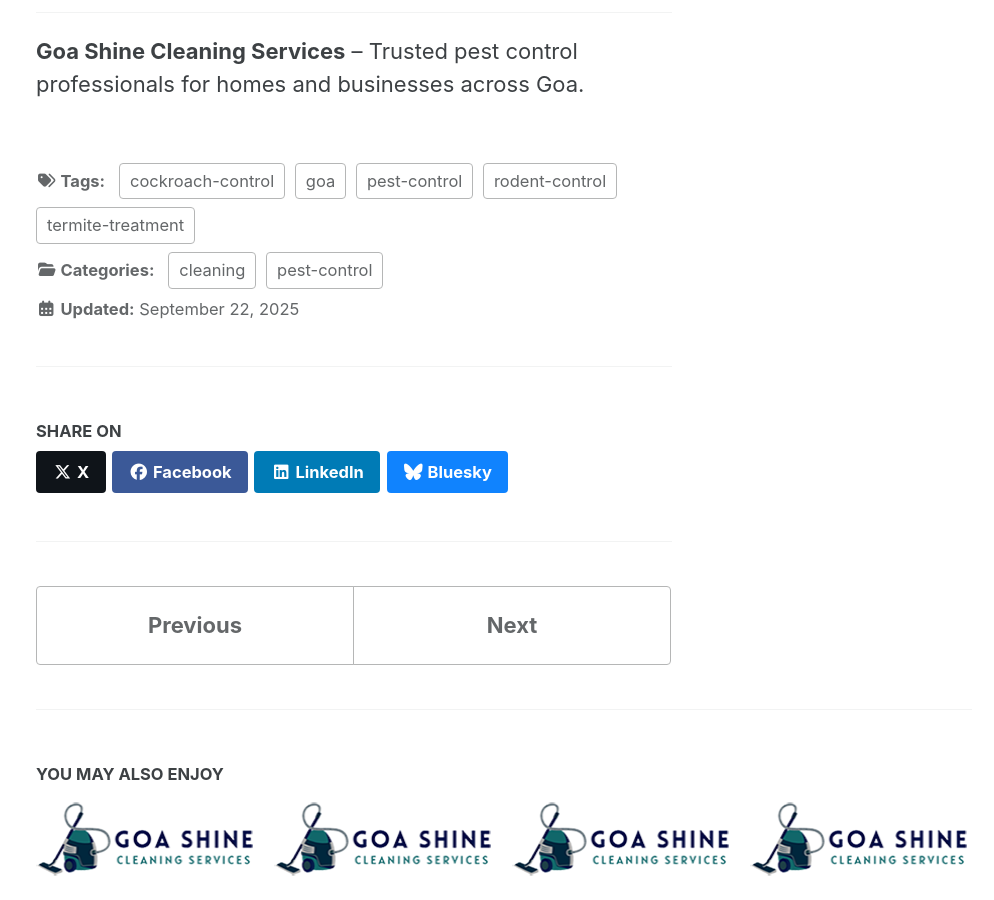
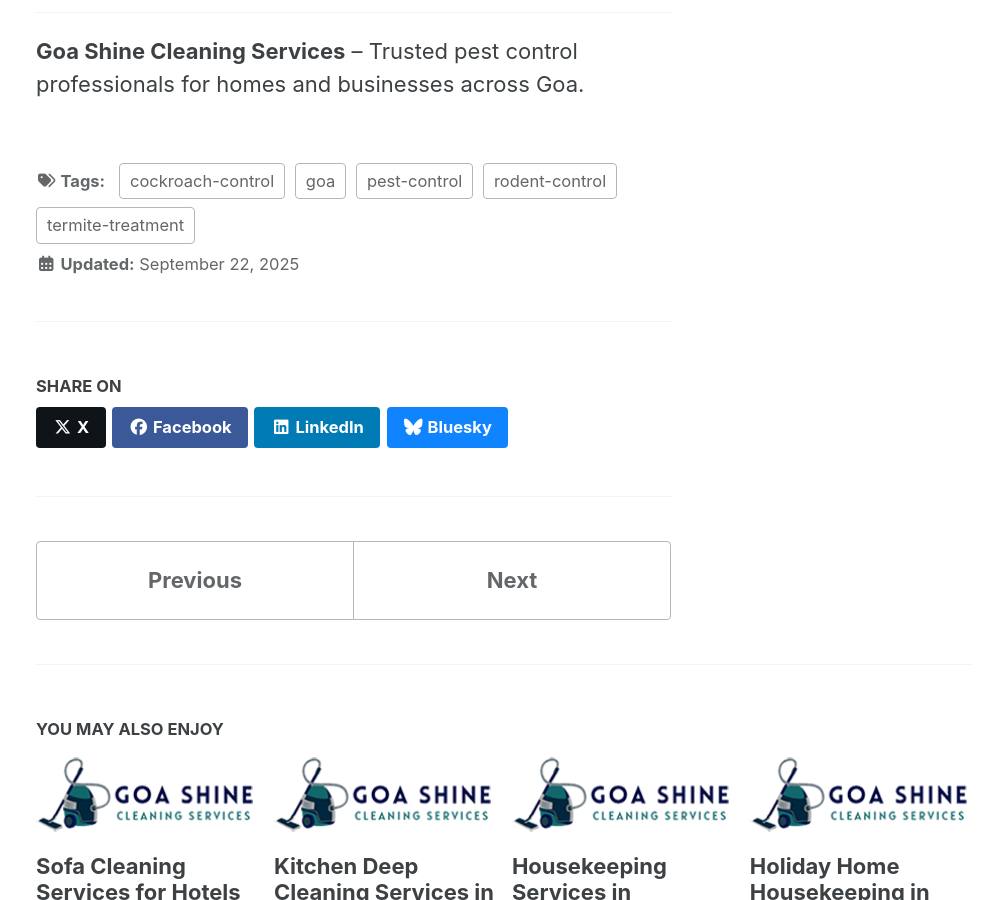
Before and after one commit to goashinecs/goashinecs, a Jekyll site: the page built from _posts/2025-09-22-pest-control-services-goa.md, in a window 1280 px wide and 900 px high, scrolled down 3183 px. Shown: the whole window, without its empty margins (286-1280 px from the left). Built offline with Jekyll 4.4.1, drawn with Linux system fonts in a browser that asks for light colours; cached includes are drawn as plain includes.

Commit message:
Update 2025-09-22-pest-control-services-goa.md

```diff
--- a/_posts/2025-09-22-pest-control-services-goa.md
+++ b/_posts/2025-09-22-pest-control-services-goa.md
@@ -3,7 +3,6 @@ layout: single
 title: "Pest Control Services All Over Goa"
 date: 2025-09-22
 author: Goa Shine Cleaning Services
-categories: [cleaning, pest-control]
 tags: [pest-control, goa, termite-treatment, cockroach-control, rodent-control]
 excerpt: "Effective and affordable pest control services across Goa for homes, restaurants, hotels, and businesses."
 header:
```
